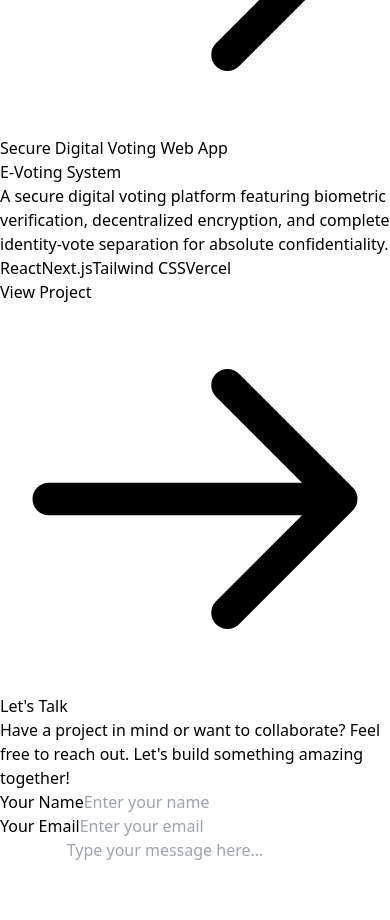
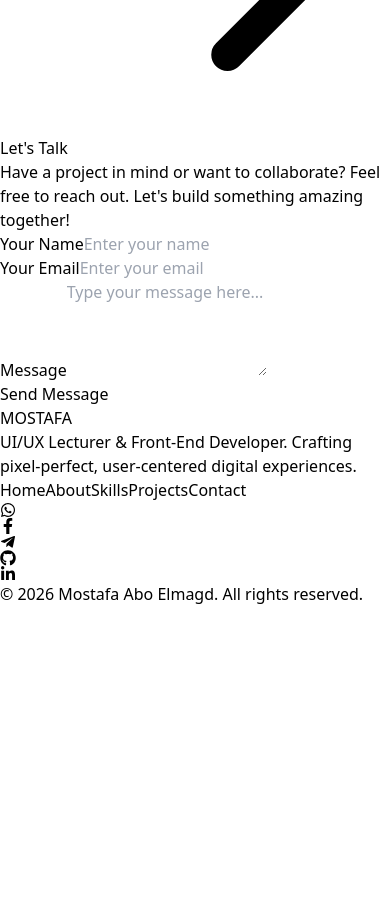
Before and after one commit to mostafaaboelmagd/portfolio, a React app: page / in a window 390 px wide. Shown: the part 4640-5560 px from the top of the page. After the commit the page ends 5246 px from the top, so only its background shows below. Built offline with nearby package versions, Linux system fonts and the light colour scheme; the HTML template or start-up script is replaced by a standard one.

Commit message:
fix hero buttons responsive layout for mobile

```diff
--- a/src/components/Projects.jsx
+++ b/src/components/Projects.jsx
@@ -36,13 +36,7 @@ const projectsData = [
     tags: ["React", "Tailwind CSS", "Vercel"],
     link: "https://saudi-directory.vercel.app/"
   },
-  {
-    title: "E-Voting System",
-    category: "Secure Digital Voting Web App",
-    description: "A secure digital voting platform featuring biometric verification, decentralized encryption, and complete identity-vote separation for absolute confidentiality.",
-    tags: ["React", "Next.js", "Tailwind CSS", "Vercel"],
-    link: "https://e-voting-system-hazel.vercel.app/"
-  }
+
 ];
 
 const Projects = () => {
```
Also changed, not shown: 1 other file (tests, documents, lock files or other folders).
